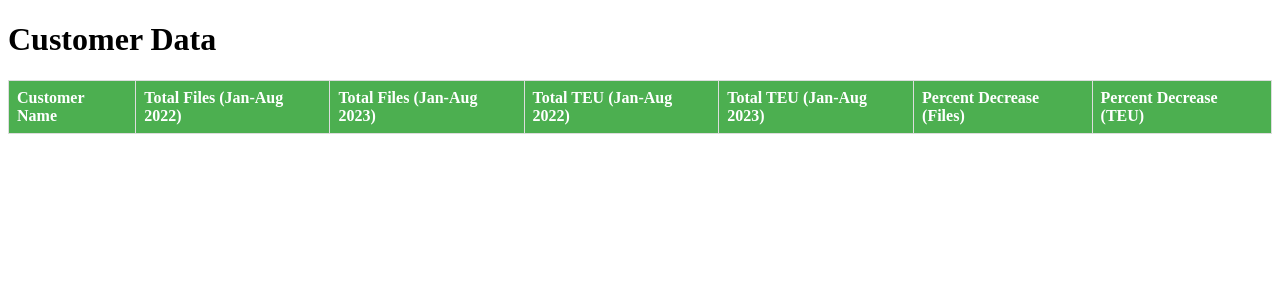
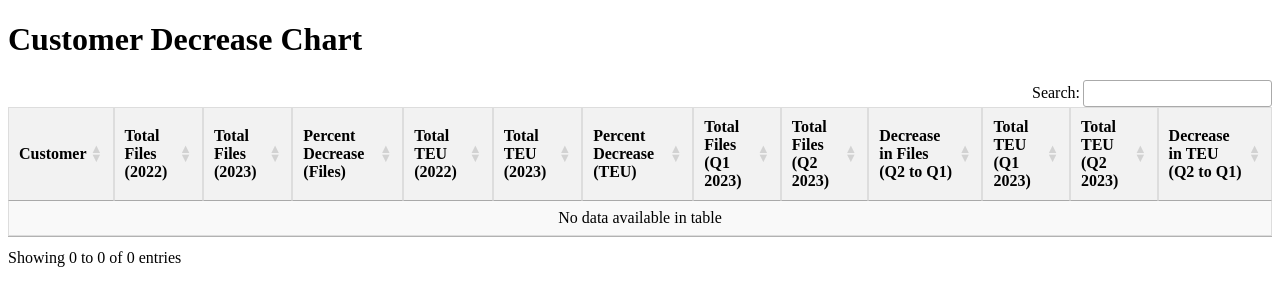
Before and after one commit to climbr88/climbr88.github.io, a Flask app: page / in a window 1280 px wide. Shown: the top 306 px of the page. Run offline with Flask 2, Linux system fonts and the light colour scheme; lists and menus that the app fills with data are empty; parts of the project's set-up code (start-up, migrations or seed data) failed here and were passed over; some libraries are stand-ins or nearby versions.

Commit message:
Update index2.html for quarter comparison

```diff
--- a/templates/index2.html
+++ b/templates/index2.html
@@ -3,8 +3,9 @@
 <head>
     <meta charset="UTF-8">
     <meta name="viewport" content="width=device-width, initial-scale=1.0">
-    <title>Customer Data</title>
+    <title>Customer Decrease Chart</title>
     <style>
+        /* Add your CSS styles here for better styling */
         table {
             border-collapse: collapse;
             width: 100%;
@@ -16,44 +17,76 @@
             padding: 8px;
         }
 
+        th {
+            background-color: #f2f2f2;
+        }
+
         tr:nth-child(even) {
             background-color: #f2f2f2;
         }
-
-        th {
-            background-color: #4CAF50;
-            color: white;
-        }
     </style>
+    <link rel="stylesheet" type="text/css" href="https://cdn.datatables.net/1.11.6/css/jquery.dataTables.css">
+    <script type="text/javascript" charset="utf8" src="https://code.jquery.com/jquery-3.7.1.min.js"></script>
+    <script type="text/javascript" charset="utf8" src="https://cdn.datatables.net/1.13.6/js/jquery.dataTables.js"></script>
 </head>
 <body>
-    <h1>Customer Data</h1>
-
-    <table>
+    <h1>Customer Decrease Chart</h1>
+    <table id="customerTable" class="display">
         <thead>
             <tr>
-                <th>Customer Name</th>
-                <th>Total Files (Jan-Aug 2022)</th>
-                <th>Total Files (Jan-Aug 2023)</th>
-                <th>Total TEU (Jan-Aug 2022)</th>
-                <th>Total TEU (Jan-Aug 2023)</th>
+                <th>Customer</th>
+                <th>Total Files (2022)</th>
+                <th>Total Files (2023)</th>
                 <th>Percent Decrease (Files)</th>
+                <th>Total TEU (2022)</th>
+                <th>Total TEU (2023)</th>
                 <th>Percent Decrease (TEU)</th>
+                <th>Total Files (Q1 2023)</th>
+                <th>Total Files (Q2 2023)</th>
+                <th>Decrease in Files (Q2 to Q1)</th>
+                <th>Total TEU (Q1 2023)</th>
+                <th>Total TEU (Q2 2023)</th>
+                <th>Decrease in TEU (Q2 to Q1)</th>
             </tr>
         </thead>
         <tbody>
-            {% for customer, percent_decrease_files, percent_decrease_teu, total_files_2022, total_files_2023, total_teu_2022, total_teu_2023 in decrease_customers %}
+
+            {% for customer, total_files_2022, total_files_2023, percent_decrease_files, total_teu_2022, total_teu_2023, percent_decrease_teu, files_q1_2023, files_q2_2023, decrease_files_q2_to_q1, teu_q1_2023, teu_q2_2023, decrease_teu_q2_to_q1 in decrease_customers %}
             <tr>
                 <td>{{ customer }}</td>
                 <td>{{ total_files_2022 }}</td>
                 <td>{{ total_files_2023 }}</td>
+                <td>{{ "%0.2f%%"|format(percent_decrease_files) if percent_decrease_files is not none else "0.00%" }}</td>
                 <td>{{ total_teu_2022 }}</td>
                 <td>{{ total_teu_2023 }}</td>
-                    <td>{{ "%.2f"|format(percent_decrease_files) }}%</td>
-                    <td>{{ "%.2f"|format(percent_decrease_teu) }}%</td>
+                <td>{{ "%0.2f%%"|format(percent_decrease_teu) if percent_decrease_teu is not none else "0.00%" }}</td>
+                <td>{{ files_q1_2023 }}</td>
+                <td>{{ files_q2_2023 }}</td>
+                <td>{{ "%0.2f%%"|format(decrease_files_q2_to_q1) if decrease_files_q2_to_q1 is not none else "0.00%" }}</td>
+                <td>{{ teu_q1_2023 }}</td>
+                <td>{{ teu_q2_2023 }}</td>
+                <td>{{ "%0.2f%%"|format(decrease_teu_q2_to_q1) if decrease_teu_q2_to_q1 is not none else "0.00%" }}</td>
             </tr>
+
+
+
             {% endfor %}
         </tbody>
     </table>
+    <script>
+        $(document).ready(function() {
+            console.log("Document ready.");
+            var table = $('#customerTable').DataTable({
+                "paging": false,
+                "searching": true,
+                "info": true,
+                "order": []
+        });
+        console.log("DataTable initialized.");
+        var data = table.rows().data().toArray();
+
+});
+
+    </script>
 </body>
 </html>
```
Lines whose indentation alone changed are shown as unchanged.
